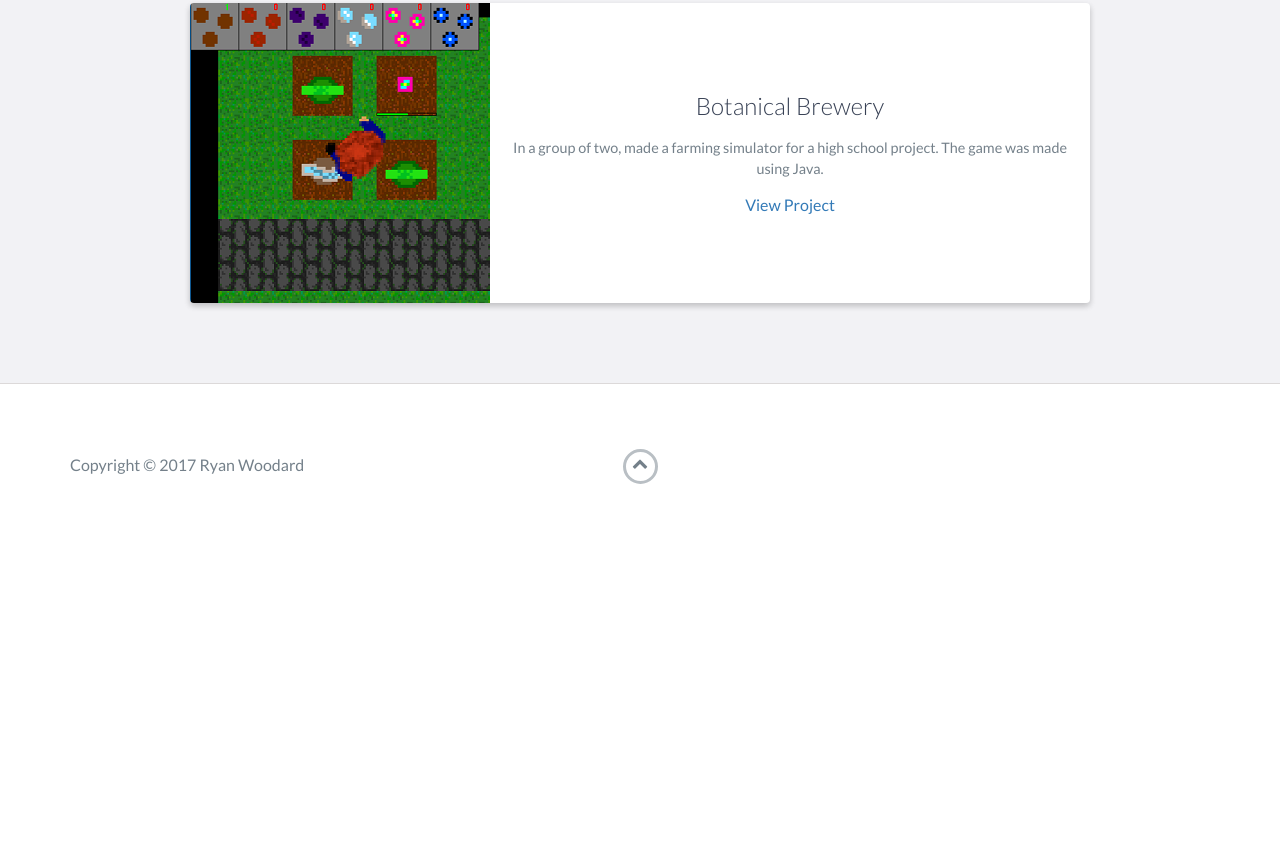
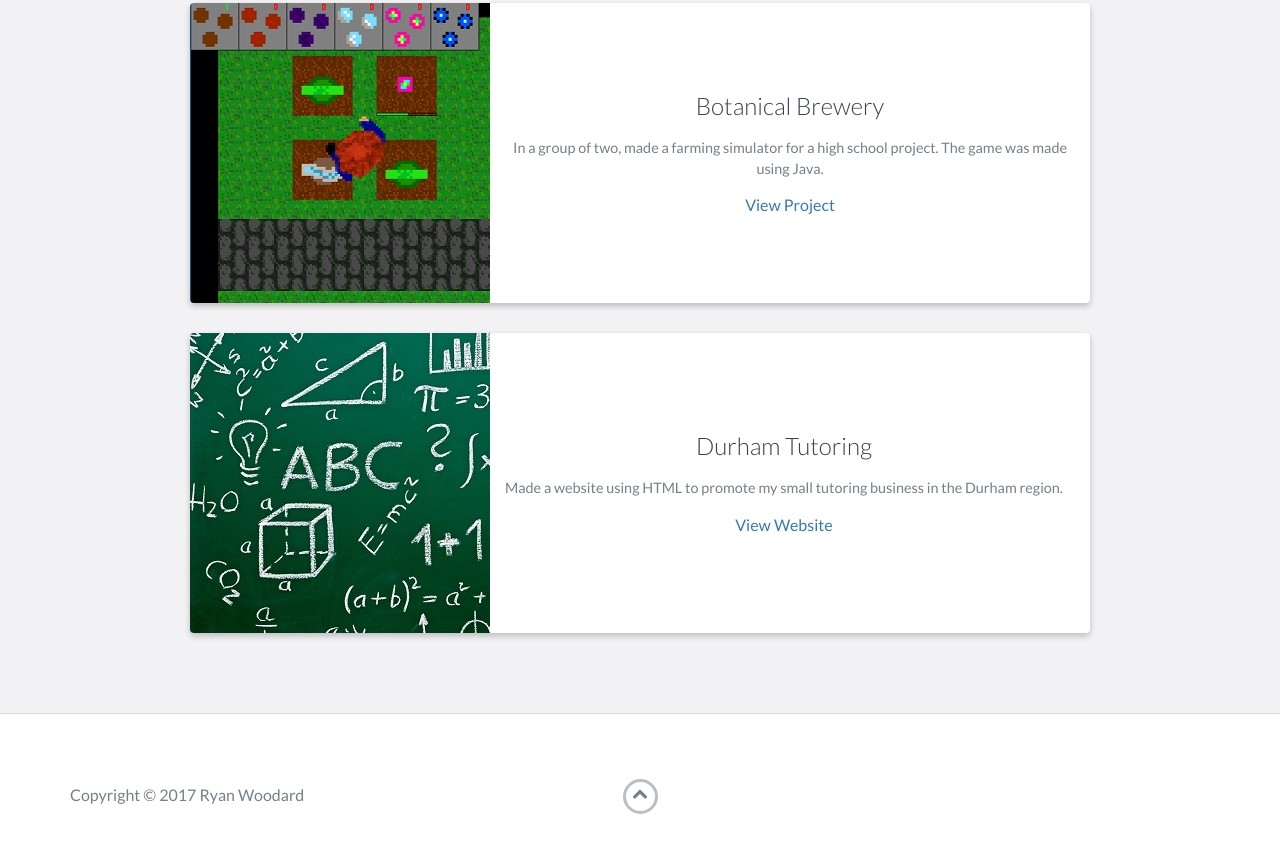
Before and after one commit to RyanWoodard/RyanWoodard.github.io, a website: page index.html in a window 1280 px wide. Shown: the part 2377-3229 px from the top of the page. Before the commit the page ends 2911 px from the top, so only its background shows below. Drawn offline with nearby package versions, Linux system fonts and the light colour scheme.

Commit message:
Original website

```diff
--- a/index.html
+++ b/index.html
@@ -151,6 +151,21 @@
                     <!-- End .project-info -->
                 </div>
                 <!-- End .project -->
+					<div class="project shadow-large">
+                    <div class="project-image">
+                        <img src="images/Math2.jpg" />
+                    </div>
+                    <!-- End .project-image -->
+                    <div class="project-info">
+                        <h3>Durham Tutoring</h3>
+                        <p>
+                            Made a website using HTML to promote my small tutoring business in the Durham region.
+                        </p>
+                        <a href="https://durhamtutoring.github.io/">View Website</a>
+                    </div>
+                    <!-- End .project-info -->
+                </div>
+                <!-- End .project -->
             </div>
         </div>
     </div>
```
Also changed, not shown: images/math2.jpg (added).
